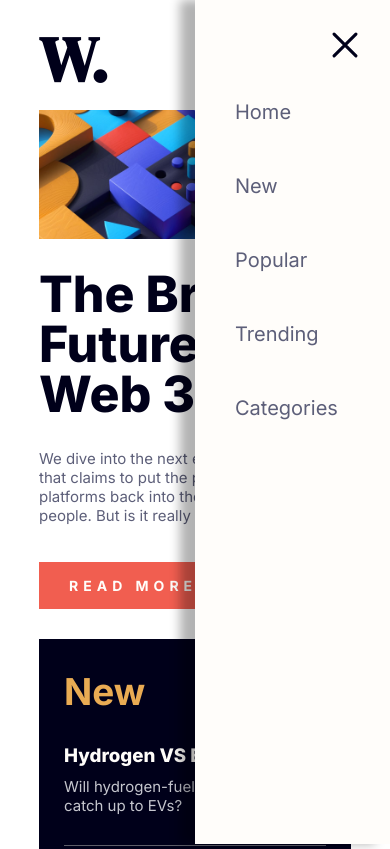
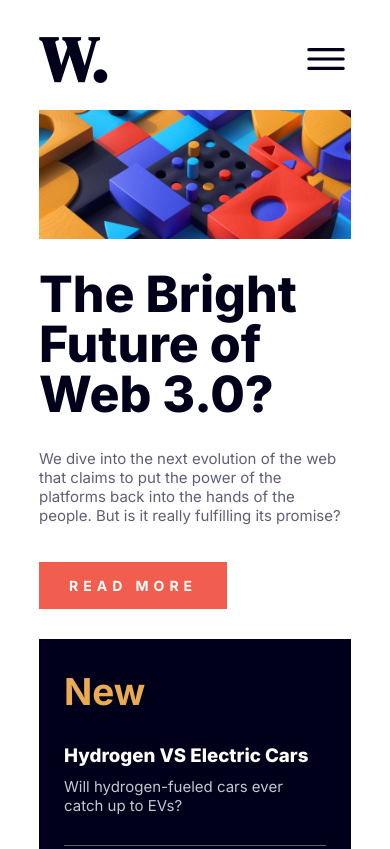
Before and after one commit to Jhoy-Kallebe/Projetos, a plain HTML site: page front_endMentor/projetoTres/news-homepage-main/index.html in a window 390 px wide. Shown: the top 849 px of the page. Drawn offline with nearby package versions, Linux system fonts and the light colour scheme.

Commit message:
fixing bugs in mobile mode

```diff
--- a/front_endMentor/projetoTres/news-homepage-main/index.html
+++ b/front_endMentor/projetoTres/news-homepage-main/index.html
@@ -11,11 +11,11 @@
   <link rel="stylesheet" href="style.css">
 </head>
 <body>
-  <header class="header active">
+  <header class="header">
     <div id="logo">W.</div>
-    <ion-icon class="menu hamburguer" name="menu-outline" onclick="open()"></ion-icon>
+    <ion-icon class="menu hamburguer" name="menu-outline" onclick="toggleMode()"></ion-icon>
     <nav>
-      <ion-icon class="menu close" name="close-outline" onclick="open()"></ion-icon>
+      <ion-icon class="menu close" name="close-outline" onclick="toggleMode()"></ion-icon>
       <ul>
         <li>Home</li>
         <li>New</li>
--- a/front_endMentor/projetoTres/news-homepage-main/script.js
+++ b/front_endMentor/projetoTres/news-homepage-main/script.js
@@ -1,4 +1,4 @@
-function open (){
-    let header = document.querySelector('.header');
-    header.classList.toggle('active');
+function toggleMode() {
+    const html = document.documentElement;
+    html.classList.toggle('active');
 }
--- a/front_endMentor/projetoTres/news-homepage-main/style.css
+++ b/front_endMentor/projetoTres/news-homepage-main/style.css
@@ -222,11 +222,29 @@ footer p {
         right: 0px;
         top: 0;
         width: 50%;
-        z-index: 1;
+        z-index: 10;
         height: 100vh;
         background-color: hsl(36, 100%, 99%);
         box-shadow: -15px 0 10px rgba(0,0,0,.3);
         right: -100%;
+        transition: all .3s;
+    }
+
+    body::before {
+        content: '';
+        display: block;
+        position: absolute;
+        left: -100%;
+        top: 0;
+        z-index: 1;
+        height: 100vh;
+        width: 100vw;
+        background-color: rgba(0,0,0,.4);
+        transition: all .3s;
+    }
+
+    .active body::before {
+        left: 0;
     }
 
     .active nav {
@@ -235,16 +253,16 @@ footer p {
 
     .active nav ul {
         display: block;
-        margin: 100px 40px;
+        margin: 150px 40px;
         font-size: 20px;
     }
 
     .active ul li {
-        margin: 50px 0;
+        margin: 70px 0;
     }
 
     .active .close {
-        margin: 20px;
+        margin: 40px;
         position: absolute;
         right: 0;
         display: block;
```
